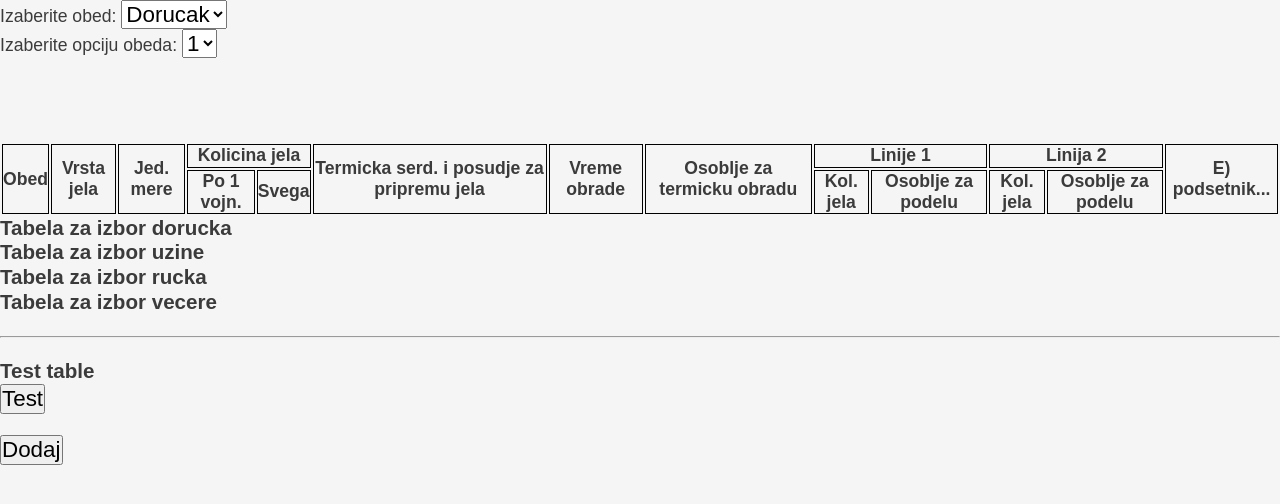
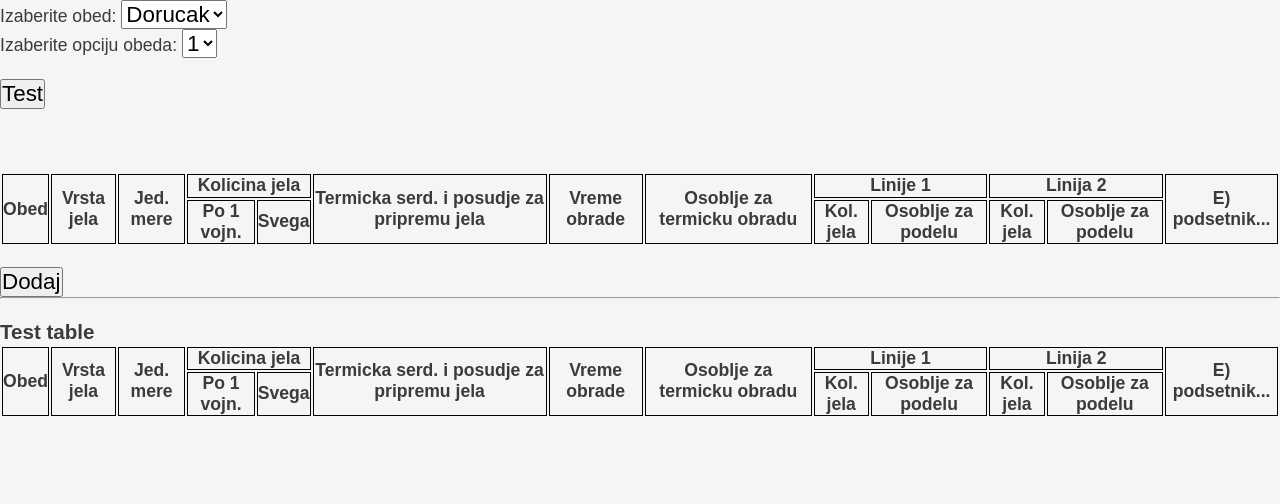
Before and after one commit to vladimirmaksimovic/table-app, a plain HTML site: page index.html in a window 1280 px wide. Drawn offline with Linux system fonts and the light colour scheme.

Commit message:
testing new solution

```diff
--- a/index.html
+++ b/index.html
@@ -31,8 +31,9 @@
     </select>
   </form>
 
+  <br>
   <!-- <button onclick="izaberiObed()">Izaberi</button> -->
-
+  <button onclick="testInsert()">Test</button>
   <br>
   <!--
   <table style="display: flex;">
@@ -162,31 +163,60 @@
     </thead>
   </table>
 
-  <h3>Tabela za izbor dorucka</h3>
+  <!-- <h3>Tabela za izbor dorucka</h3>
   <table id="dorucak"></table>
   <h3>Tabela za izbor uzine</h3>
   <table id="uzina"></table>
   <h3>Tabela za izbor rucka</h3>
   <table id="rucak"></table>
   <h3>Tabela za izbor vecere</h3>
-  <table id="vecera"></table>
+  <table id="vecera"></table> -->
 
+  <br>
+  <button onclick="insertNewRow()">Dodaj</button>
 
   <br>
   <hr><br>
 
   <h3>Test table</h3>
   <table id="test-table">
-    <tr id="test-row"></tr>
+    <thead>
+      <tr>
+        <th rowspan="2">Obed</th>
+
+        <th rowspan="2">Vrsta jela</th>
+        <th rowspan="2">Jed. mere</th>
+        <th colspan="2">Kolicina jela</th>
+        <th rowspan="2">Termicka serd. i posudje za pripremu jela</th>
+        <th rowspan="2">Vreme obrade</th>
+        <th rowspan="2">Osoblje za termicku obradu</th>
+        <th colspan="2">Linije 1</th>
+        <th colspan="2">Linija 2</th>
+
+        <th rowspan="2">E) podsetnik...</th>
+      </tr>
+
+      <tr class="tabele-header">
+        <th>Po 1 vojn.</th>
+        <th>Svega</th>
+        <th>Kol. jela</th>
+        <th>Osoblje za podelu</th>
+        <th>Kol. jela</th>
+        <th>Osoblje za podelu</th>
+      </tr>
+
+    </thead>
+
+
   </table>
 
-  <button onclick="testInsert()">Test</button>
+  <table id="dorucak" class="tr"></table>
+  <table id="uzina" class="tr"></table>
+  <table id="rucak" class="tr"></table>
+  <table id="vecera" class="tr"></table>
 
-  <br>
-  <br>
 
-  <!-- /TEST TABLE -->
-  <button onclick="insertNewRow()">Dodaj</button>
+
 </body>
 
 <script src="./main.js"></script>
--- a/main.js
+++ b/main.js
@@ -5,81 +5,106 @@ let nizOpcija = [
     id: 1,
     vrstaJela: "Caj",
     jedinicaMere: "L",
-    kolicinaJela: {
+    /* kolicinaJela: {
       poVojniku: 0.3,
       svega: 6.9
-    },
+    }, */
+    kolicinaJelaPoVojniku: 0.3,
+    kolicinaJelaSvega: 6.9,
     termickaSredstvaIPosudjeZaPripremuJela: "1 x 10L",
     vremeObade: "05.00 - 05.30",
     osobljeZaTermickuObradu: "Radomirovic",
-    linija1: {
+    /* linija1: {
       kolicinaJela: "300g",
       osobljeZaPodelu: "Sneki"
-    },
-    linija2: {
+    }, */
+    linija1Kolicina: "330g",
+    linija1Osoblje: "Sneki",
+    /* linija2: {
       kolicinaJela: "500g",
       osobljeZaPodelu: "Mile"
-    }
+    } */
+    linija2Kolicina: "500g",
+    linija2Osoblje: "Keba"
   },
   {
     id: 2,
     vrstaJela: "Sunkarica",
     jedinicaMere: "kg",
-    kolicinaJela: {
+    /* kolicinaJela: {
       poVojniku: 0.1,
       svega: 6.9
-    },
+    }, */
+    kolicinaJelaPoVojniku: 0.1,
+    kolicinaJelaSvega: 6.9,
     termickaSredstvaIPosudjeZaPripremuJela: "noz",
     vremeObade: "05.10 - 05.30",
     osobljeZaTermickuObradu: "Radomirovic",
-    linija1: {
+    /* linija1: {
       kolicinaJela: "300g",
       osobljeZaPodelu: "Super Sneki"
-    },
-    linija2: {
+
+    }, */
+    linija1Kolicina: "300g",
+    linija1Osoblje: "Ceki",
+    /* linija2: {
       kolicinaJela: "500g",
       osobljeZaPodelu: "Mile Kitic"
-    }
+    } */
+    linija2Kolicina: "500g",
+    linija2Osoblje: "Mile"
   },
   {
     id: 3,
     vrstaJela: "Sir topljeni",
     jedinicaMere: "kg",
-    kolicinaJela: {
+    /* kolicinaJela: {
       poVojniku: 0.05,
       svega: 1.15
-    },
+    }, */
+    kolicinaJelaPoVojniku: 0.05,
+    kolicinaJelaSvega: 1.15,
     termickaSredstvaIPosudjeZaPripremuJela: " / ",
     vremeObade: "05:30 - 05:40",
     osobljeZaTermickuObradu: "Djuric Nenad",
-    linija1: {
+    /* linija1: {
       kolicinaJela: "300g",
       osobljeZaPodelu: "Viki"
-    },
-    linija2: {
+    }, */
+    linija1Kolicina: "560g",
+    linija1Osoblje: "Viki",
+    /* linija2: {
       kolicinaJela: "500g",
       osobljeZaPodelu: "Tuki"
-    }
+    } */
+    linija2Kolicina: "500g",
+    linija2Osoblje: "Tuki"
   },
   {
     id: 4,
     vrstaJela: "Jaje kuvano",
     jedinicaMere: "Kom",
-    kolicinaJela: {
+    /* kolicinaJela: {
       poVojniku: 1,
       svega: 23
-    },
+    }, */
+    kolicinaJelaPoVojniku: 1,
+    kolicinaJelaSvega: 23,
     termickaSredstvaIPosudjeZaPripremuJela: "1 x 10L",
     vremeObade: "05.30 - 05.50",
     osobljeZaTermickuObradu: "Radomirovic",
-    linija1: {
+    /* linija1: {
       kolicinaJela: "300g",
       osobljeZaPodelu: "Rasta"
-    },
-    linija2: {
+    }, */
+    linija1Kolicina: "50g",
+    linija1Osoblje: "Sani",
+    /* linija2: {
       kolicinaJela: "500g",
       osobljeZaPodelu: "Krasta"
-    }
+    } */
+    linija2Kolicina: "150g",
+    linija2Osoblje: "Baja"
   }
 ]
 
@@ -258,7 +283,7 @@ function insertNewRow() {
 
   if (opcijeObed.value === "dorucak" && opcije.value) {
     console.log(opcijeObed.value)
-    console.log(table)
+    console.log(table[opcijeObed.value])
 
     table[opcijeObed.value].innerHTML +=
       "<tr><td contenteditable>" +
@@ -370,21 +395,30 @@ function insertNewRow() {
 
 function testInsert() {
   // GET TEST TABLE
-  const testTabel = document.getElementById("test-table")
-  // GET ROW IN TEST TABLE
-  //const testRow = document.getElementById("test-row")
-  const testRow = testTabel.insertRow(-1)
+  const testTabel = document.getElementsByTagName("table")
+
+  console.log(testTabel);
+
+  const newRow = document.getElementsByClassName("tr")
+  //console.log(newRow[opcijeObed.value])
+  const newTable = testTabel[opcijeObed.value];
+  console.log(newTable);
+  const testRow = newTable.insertRow(-1)
   // SET VALUE FOR LOOP
+  //const testCell = testRow.insertCell(-1)
   const vrednost = opcije.value - 1
 
-  if (opcijeObed.value === "dorucak" && opcije.value) {
-    //for (i = 0; i < nizOpcija.length; i++) {
-    //console.log(nizOpcija[i])
-    console.log(opcije.value)
-    for (const prop in nizOpcija[vrednost]) {
+
+  //for (i = 0; i < nizOpcija.length; i++) {
+  //console.log(nizOpcija[i])
+  //console.log("Vrednost izabranog obeda je --> " + opcijeObed.value)
+  console.log(testRow)
+  for (const prop in nizOpcija[vrednost]) {
+    if (opcijeObed.value === "dorucak" && opcije.value) {
       //console.log(prop + " ---> " + nizOpcija[i][prop])
       testRow.innerHTML +=
-        "<td>" + prop + " ---> " + nizOpcija[vrednost][prop] + "</td>"
+        //"<td>" + prop + " ---> " + nizOpcija[vrednost][prop] + "</td>"
+        "<tr><td>" + nizOpcija[vrednost][prop] + "</td></tr>"
     }
     //}
   }
```
